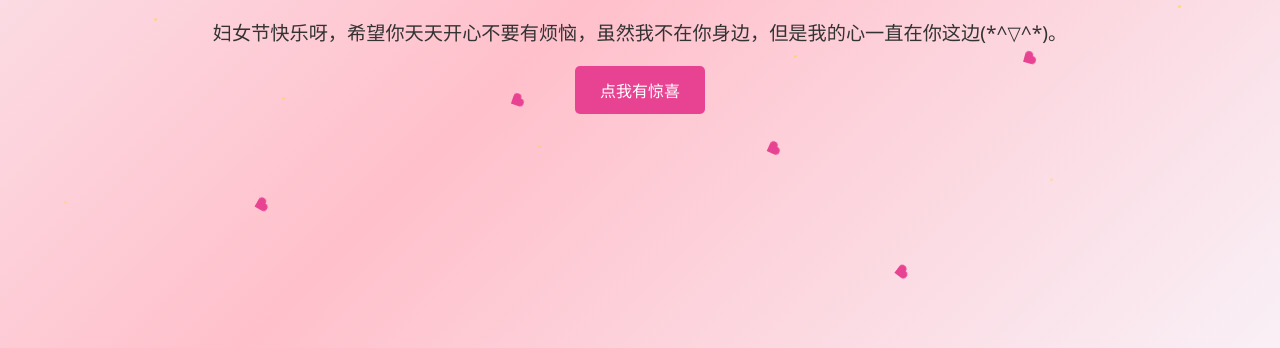
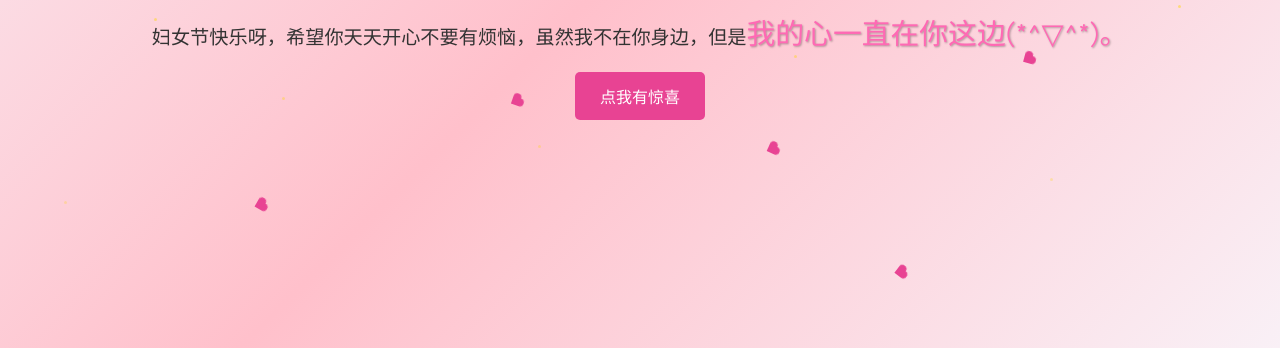
Before and after one commit to SYHGARY/womensday, a plain HTML site: page index.html in a window 1280 px wide. Shown: the part 452-800 px from the top of the page. Drawn offline with Linux system fonts and the light colour scheme.

Commit message:
Update index.html

```diff
--- a/index.html
+++ b/index.html
@@ -56,6 +56,13 @@
 
         button:hover {
             background-color: #d83a85;
+        }
+
+        .special-text {
+            font-family: 'Comic Sans MS', cursive, sans-serif; /* 换一种有特色的字体 */
+            color: #ff69b4; /* 更鲜艳的颜色 */
+            font-size: 1.5em; /* 更大的字号 */
+            text-shadow: 1px 1px 2px rgba(0, 0, 0, 0.3); /* 添加文字阴影 */
         }
 
         /* 模态框背景样式 */
```
